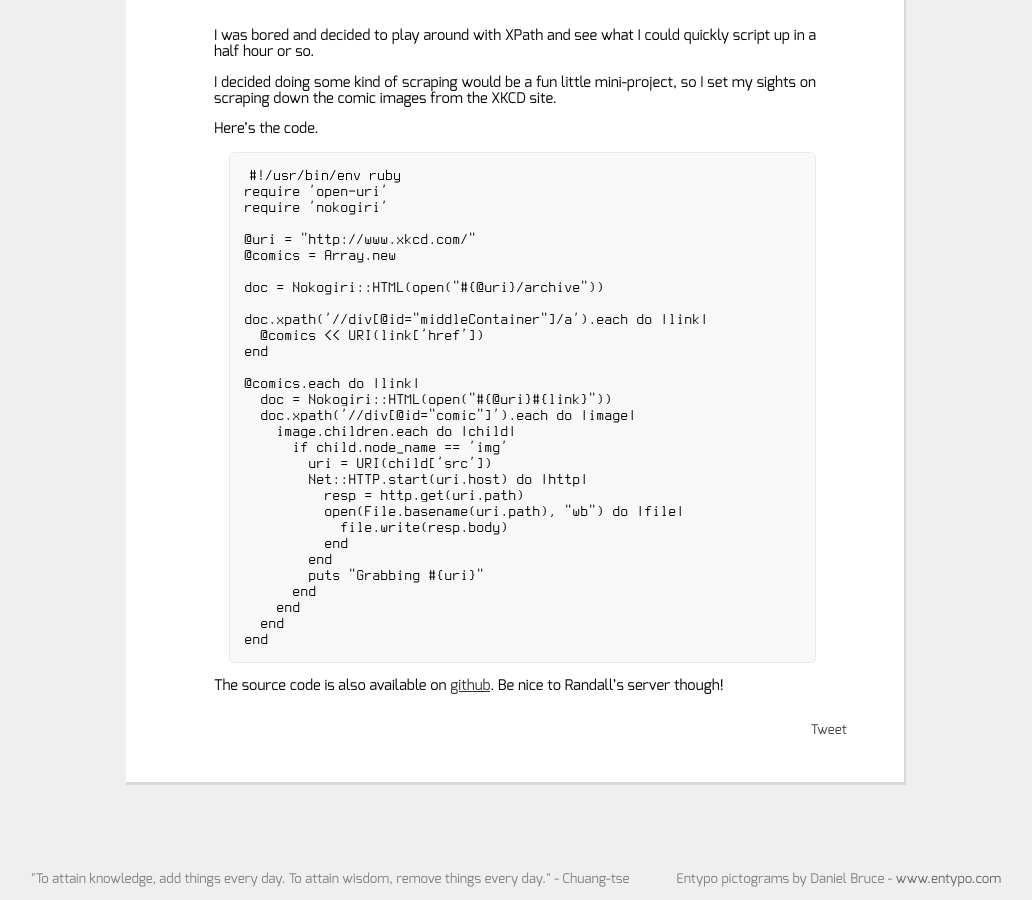
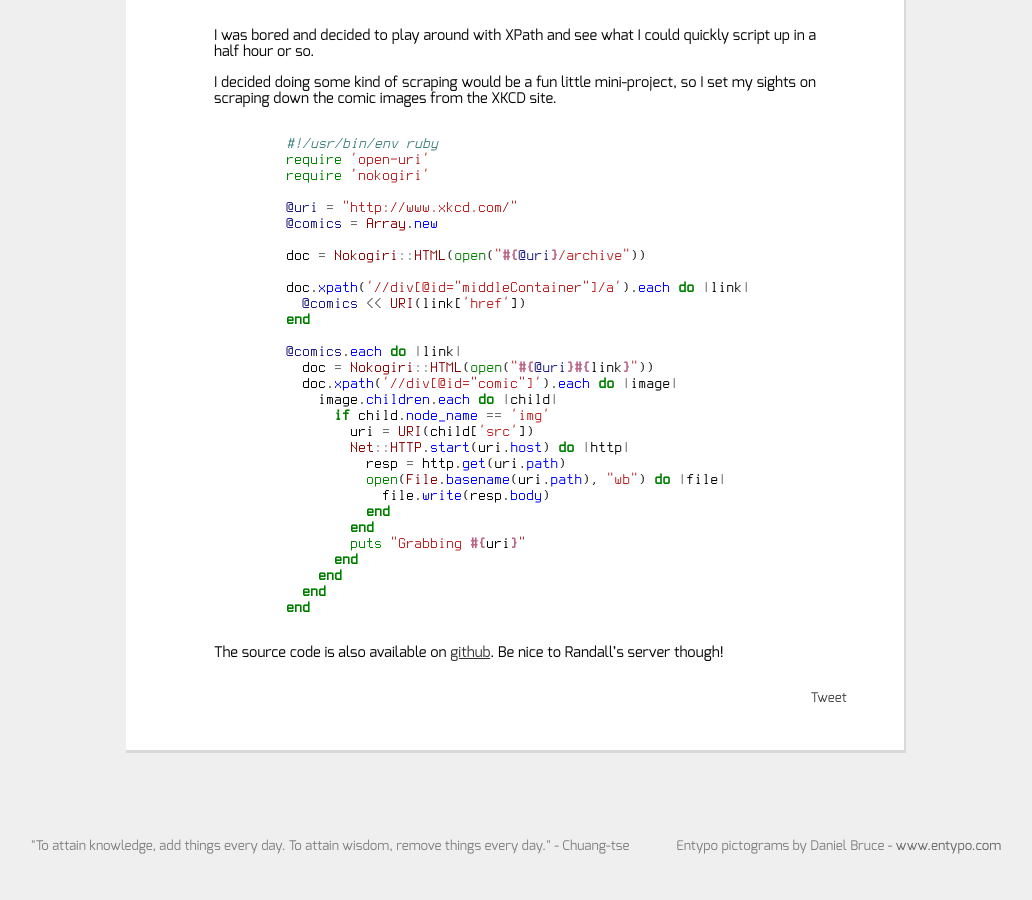
Before and after one commit to madelinecr/averyada.github.io, a Jekyll site: the page built from _posts/2012-09-06-fun-with-nokogiri.markdown, in a window 1280 px wide. Shown: the part 321-1221 px from the top of the page, without its empty margins (124-1156 px from the left). Built offline with Jekyll 4.4.1, drawn with Linux system fonts in a browser that asks for light colours; comment, search, counter and statistics services are not loaded; after the commit the page ends 1189 px from its top, so only the background shows below that.

Commit message:
Pygmentized code

```diff
--- a/_config.yml
+++ b/_config.yml
@@ -1,2 +1,3 @@
+pygments: true
 redcloth:
   hard_breaks: false
--- a/_layouts/default.html
+++ b/_layouts/default.html
@@ -3,6 +3,7 @@
   <head>
     <title>stdout - coding and technology</title>
     <link rel="stylesheet" type="text/css" href="/css/stylesheet.css"/>
+    <link rel="stylesheet" type="text/css" href="/css/pygments.css"/>
   </head>
   <body>
     <!-- Github Ribbon -->
--- a/_posts/2012-09-06-fun-with-nokogiri.markdown
+++ b/_posts/2012-09-06-fun-with-nokogiri.markdown
@@ -9,8 +9,7 @@
 I decided doing some kind of scraping would be a fun little mini-project, so I
 set my sights on scraping down the comic images from the XKCD site.
 
-Here's the code.
-
+{% highlight ruby %}
     #!/usr/bin/env ruby
     require 'open-uri'
     require 'nokogiri'
@@ -41,6 +40,7 @@
         end
       end
     end
+{% endhighlight %}
 
 The source code is also available on [github] [xkcd_scraper]. Be nice to
 Randall's server though!
--- /dev/null
+++ b/css/pygments.css
@@ -0,0 +1,61 @@
+.hll { background-color: #ffffcc }
+.c { color: #408080; font-style: italic } /* Comment */
+.err { border: 1px solid #FF0000 } /* Error */
+.k { color: #008000; font-weight: bold } /* Keyword */
+.o { color: #666666 } /* Operator */
+.cm { color: #408080; font-style: italic } /* Comment.Multiline */
+.cp { color: #BC7A00 } /* Comment.Preproc */
+.c1 { color: #408080; font-style: italic } /* Comment.Single */
+.cs { color: #408080; font-style: italic } /* Comment.Special */
+.gd { color: #A00000 } /* Generic.Deleted */
+.ge { font-style: italic } /* Generic.Emph */
+.gr { color: #FF0000 } /* Generic.Error */
+.gh { color: #000080; font-weight: bold } /* Generic.Heading */
+.gi { color: #00A000 } /* Generic.Inserted */
+.go { color: #808080 } /* Generic.Output */
+.gp { color: #000080; font-weight: bold } /* Generic.Prompt */
+.gs { font-weight: bold } /* Generic.Strong */
+.gu { color: #800080; font-weight: bold } /* Generic.Subheading */
+.gt { color: #0040D0 } /* Generic.Traceback */
+.kc { color: #008000; font-weight: bold } /* Keyword.Constant */
+.kd { color: #008000; font-weight: bold } /* Keyword.Declaration */
+.kn { color: #008000; font-weight: bold } /* Keyword.Namespace */
+.kp { color: #008000 } /* Keyword.Pseudo */
+.kr { color: #008000; font-weight: bold } /* Keyword.Reserved */
+.kt { color: #B00040 } /* Keyword.Type */
+.m { color: #666666 } /* Literal.Number */
+.s { color: #BA2121 } /* Literal.String */
+.na { color: #7D9029 } /* Name.Attribute */
+.nb { color: #008000 } /* Name.Builtin */
+.nc { color: #0000FF; font-weight: bold } /* Name.Class */
+.no { color: #880000 } /* Name.Constant */
+.nd { color: #AA22FF } /* Name.Decorator */
+.ni { color: #999999; font-weight: bold } /* Name.Entity */
+.ne { color: #D2413A; font-weight: bold } /* Name.Exception */
+.nf { color: #0000FF } /* Name.Function */
+.nl { color: #A0A000 } /* Name.Label */
+.nn { color: #0000FF; font-weight: bold } /* Name.Namespace */
+.nt { color: #008000; font-weight: bold } /* Name.Tag */
+.nv { color: #19177C } /* Name.Variable */
+.ow { color: #AA22FF; font-weight: bold } /* Operator.Word */
+.w { color: #bbbbbb } /* Text.Whitespace */
+.mf { color: #666666 } /* Literal.Number.Float */
+.mh { color: #666666 } /* Literal.Number.Hex */
+.mi { color: #666666 } /* Literal.Number.Integer */
+.mo { color: #666666 } /* Literal.Number.Oct */
+.sb { color: #BA2121 } /* Literal.String.Backtick */
+.sc { color: #BA2121 } /* Literal.String.Char */
+.sd { color: #BA2121; font-style: italic } /* Literal.String.Doc */
+.s2 { color: #BA2121 } /* Literal.String.Double */
+.se { color: #BB6622; font-weight: bold } /* Literal.String.Escape */
+.sh { color: #BA2121 } /* Literal.String.Heredoc */
+.si { color: #BB6688; font-weight: bold } /* Literal.String.Interpol */
+.sx { color: #008000 } /* Literal.String.Other */
+.sr { color: #BB6688 } /* Literal.String.Regex */
+.s1 { color: #BA2121 } /* Literal.String.Single */
+.ss { color: #19177C } /* Literal.String.Symbol */
+.bp { color: #008000 } /* Name.Builtin.Pseudo */
+.vc { color: #19177C } /* Name.Variable.Class */
+.vg { color: #19177C } /* Name.Variable.Global */
+.vi { color: #19177C } /* Name.Variable.Instance */
+.il { color: #666666 } /* Literal.Number.Integer.Long */
--- a/css/stylesheet.css
+++ b/css/stylesheet.css
@@ -42,11 +42,10 @@
 }
 
 pre {
-  margin-left: 1em;
-  background-color: #f8f8f8;
-  padding: 1em;
-  border-radius: 5px;
-  border: 1px solid #eaeaea;
+  margin: 0;
+  padding: 0;
+  padding-top: 1em;
+  padding-bottom: 1em;
 }
 
 pre code {
@@ -55,10 +54,7 @@
 
 code {
   font-family: terminus;
-  background-color: #f8f8f8;
-  border: 1px solid #eaeaea;
-  padding: 0.1em 0.3em 0 0.3em;
-  border-radius: 5px;
+  margin: 0;
   font-size: 12pt;
 }
 
```
